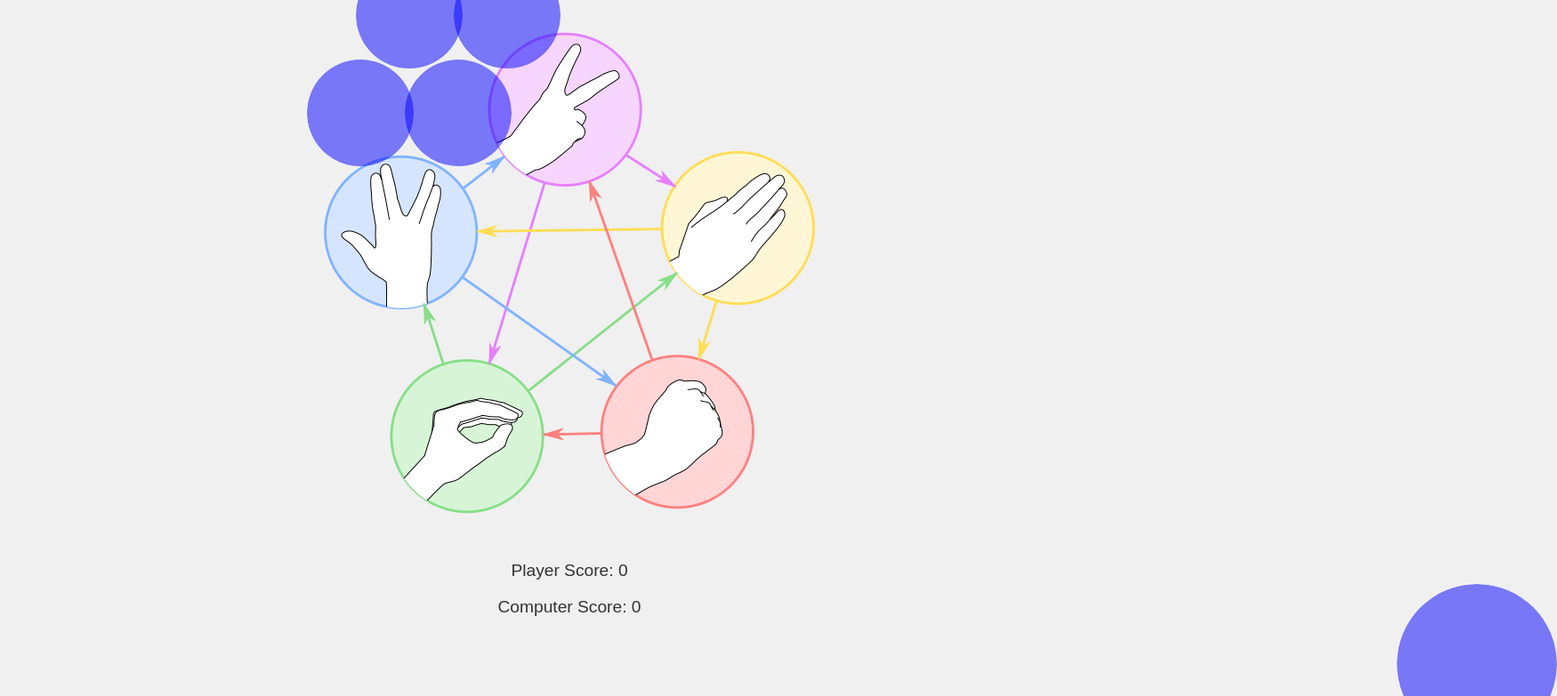
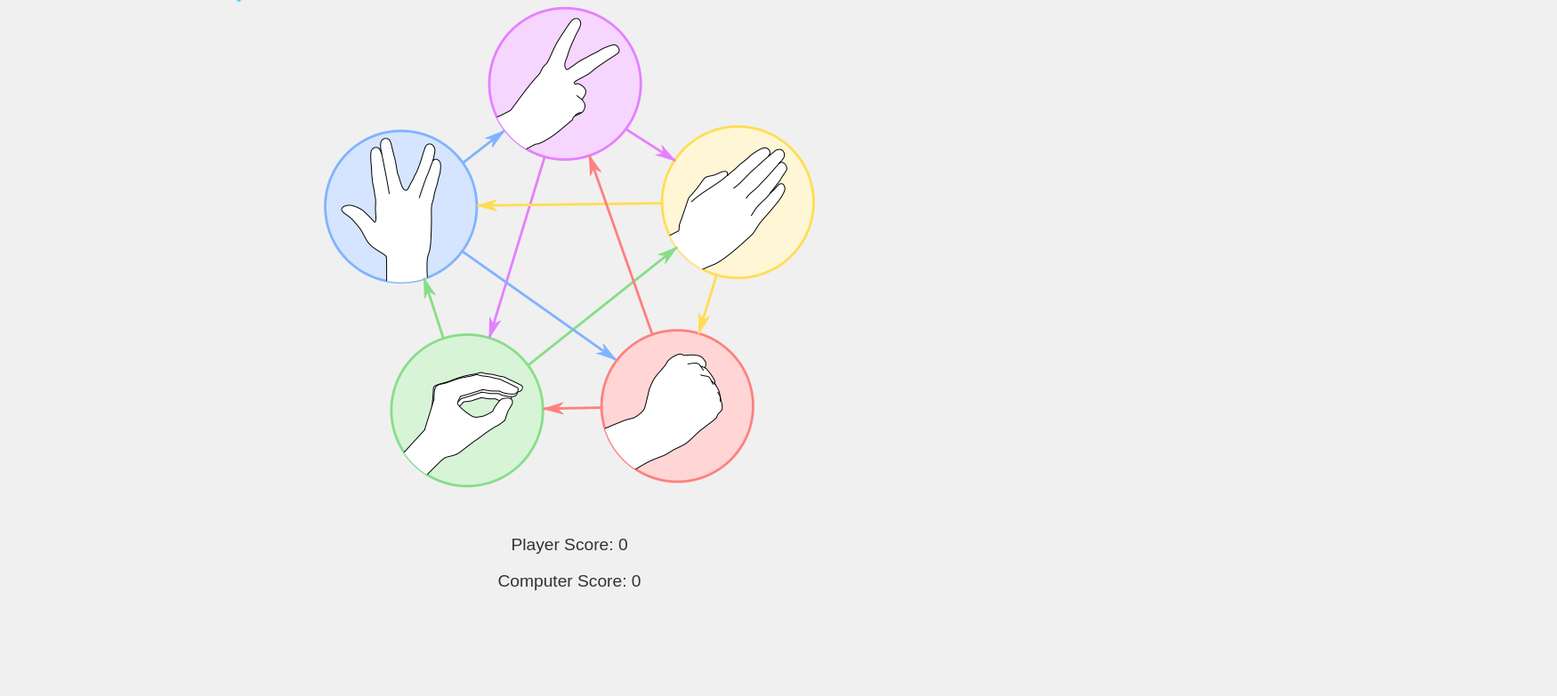
Before and after one commit to Vretinger/RPSLS-Showdown, a plain HTML site: page gamePage.html in a window 1280 px wide. Shown: the part 80-863 px from the top of the page at 89% size, 1750 px wide, since content can reach past the window. Drawn offline with Linux system fonts and the light colour scheme.

Commit message:
Styled the picking fase and change the buttons

```diff
--- a/assets/CSS/style.css
+++ b/assets/CSS/style.css
@@ -30,6 +30,7 @@ body {
     z-index: 2; /* Set a higher z-index for the play button to ensure it's displayed on top of the main menu */
 }
 
+
 .scores {
     margin-top: 20px;
     font-size: 1.2em;
@@ -47,7 +48,7 @@ body {
     height: 300px; /* Set the height equal to the play button's height */
     border-radius: 50%; /* Make it a circle */
     z-index: 3;
-    fill: rgba(0, 0, 255, 0.5);
+    fill: rgba(0, 0, 255, 0);
 }
 
 .description {
@@ -59,6 +60,17 @@ body {
 .game-container {
     text-align: center;
 }
+
+#titleText {
+    display: block;
+    position: absolute; /* Position the title text absolutely */
+    bottom: -35%; /* Align the title text to the bottom */
+    left: -35%; /* Center the title text horizontally */
+    transform: translateX(-50%); /* Adjust for centering */
+    z-index: 0; /* Set the title text behind the main image */
+    transform: scale(1.5);
+}
+
 .choices {
     display: flex;
     justify-content: center;
@@ -81,38 +93,38 @@ body {
 
 /* Adjust SVG positions and sizes */
 #rockSVG {
-    top: 10%;
-    left: 10%;
-    width: 20%;
-    height: 20%;
+    top: 79.4%;
+    left: 70.4%;
+    width: 29%;
+    height: 29%;
 }
 
 #paperSVG {
-    top: 10%;
-    left: 40%;
-    width: 20%;
-    height: 20%;
+    top: 41.5%;
+    left: 81.5%;
+    width: 29%;
+    height: 29%;
 }
 
 #scissorsSVG {
-    top: 10%;
-    left: 70%;
-    width: 20%;
-    height: 20%;
+    top: 19%;
+    left: 49%;
+    width: 29%;
+    height: 29%;
 }
 
 #lizardSVG {
-    top: 50%;
-    left: 20%;
-    width: 20%;
-    height: 20%;
+    top: 80%;
+    left: 30.8%;
+    width: 29%;
+    height: 29%;
 }
 
 #spockSVG {
-    top: 50%;
-    left: 60%;
-    width: 20%;
-    height: 20%;
+    top: 42%;
+    left: 18.5%;
+    width: 29%;
+    height: 29%;
 }
 
 /* Media queries for responsiveness */
--- a/assets/JS/script.js
+++ b/assets/JS/script.js
@@ -1,4 +1,5 @@
 document.addEventListener('DOMContentLoaded', () => {
+    console.log('DOM fully loaded and parsed');
 
     function hoverPlayButton() {
         console.log('Hover function called');
@@ -41,6 +42,16 @@ document.addEventListener('DOMContentLoaded', () => {
         mainImage.src = 'assets/Images/RPSLS.png';
     }
 
+    function selectChoice(choice) {
+        console.log(`Choice selected: ${choice}`);
+        const playerChoice = choice;
+        const computerChoice = choices[Math.floor(Math.random() * choices.length)];
+        const resultText = getResult(playerChoice, computerChoice);
+        document.getElementById('result').textContent = resultText;
+        updateScore(resultText);
+        checkWinner();
+    }
+
     // Add event listeners to the invisible SVG elements
     const choices = ['rock', 'paper', 'scissors', 'lizard', 'spock'];
 
@@ -49,6 +60,7 @@ document.addEventListener('DOMContentLoaded', () => {
         if (svgElement) {
             svgElement.addEventListener('mouseenter', () => hoverChoice(choice));
             svgElement.addEventListener('mouseleave', unhoverChoice);
+            svgElement.addEventListener('click', () => selectChoice(choice));
         } else {
             console.log(`${choice}SVG not found`);
         }
@@ -58,24 +70,6 @@ document.addEventListener('DOMContentLoaded', () => {
     let playerScore = 0;
     let computerScore = 0;
     let gamesPlayed = 0;
-
-    // Add event listeners to each choice button (assuming buttons exist)
-    const buttons = document.querySelectorAll('.choices button');
-    if (buttons.length > 0) {
-        buttons.forEach(button => {
-            button.addEventListener('click', () => {
-                console.log(`Button ${button.id} clicked`);
-                const playerChoice = button.id;
-                const computerChoice = choices[Math.floor(Math.random() * choices.length)];
-                const resultText = getResult(playerChoice, computerChoice);
-                document.getElementById('result').textContent = resultText;
-                updateScore(resultText);
-                checkWinner();
-            });
-        });
-    } else {
-        console.log('No choice buttons found');
-    }
 
     function getResult(player, computer) {
         if (player === computer) {
--- a/gamePage.html
+++ b/gamePage.html
@@ -3,27 +3,28 @@
 <head>
     <meta charset="UTF-8">
     <meta name="viewport" content="width=device-width, initial-scale=1.0">
-    <title>Rock, Paper, Scissors, Lizard, Spock</title>
+    <title>RPSLS</title>
     <link rel="stylesheet" href="assets/CSS/style.css">
 </head>
 <body>
     <div class="game-container">
-        <h1>Rock, Paper, Scissors, Lizard, Spock</h1>
+        <h1></h1>
         <div class="main-image-container">
             <img src="assets/Images/RPSLS.png" alt="RPSLS" id="mainImage">
-            <svg id="rockSVG" class="invisible-svg" viewBox="0 0 100 100" style="top: 740px; left: 1320px; width: 180px; height: 180px;">
+            <img src="assets/Images/RPSLSShowdown.png" alt="RPSLS Showdown" id="titleText">
+            <svg id="rockSVG" class="invisible-svg" viewBox="0 0 100 100">
                 <circle cx="50" cy="50" r="50"></circle>
             </svg>
-            <svg id="paperSVG" class="invisible-svg" viewBox="0 0 100 100" style="top: 10px; left: 120px;">
+            <svg id="paperSVG" class="invisible-svg" viewBox="0 0 100 100">
                 <circle cx="50" cy="50" r="50"></circle>
             </svg>
-            <svg id="scissorsSVG" class="invisible-svg" viewBox="0 0 100 100" style="top: 10px; left: 230px;">
+            <svg id="scissorsSVG" class="invisible-svg" viewBox="0 0 100 100">
                 <circle cx="50" cy="50" r="50"></circle>
             </svg>
-            <svg id="lizardSVG" class="invisible-svg" viewBox="0 0 100 100" style="top: 120px; left: 65px;">
+            <svg id="lizardSVG" class="invisible-svg" viewBox="0 0 100 100">
                 <circle cx="50" cy="50" r="50"></circle>
             </svg>
-            <svg id="spockSVG" class="invisible-svg" viewBox="0 0 100 100" style="top: 120px; left: 175px;">
+            <svg id="spockSVG" class="invisible-svg" viewBox="0 0 100 100">
                 <circle cx="50" cy="50" r="50"></circle>
             </svg>
         </div>
```
Also changed, not shown: assets/Images/RPSLSShowdown.png (added), assets/Images/RPSLS_paper.png (renamed from assets/Images/RPSLS_papper.png).
